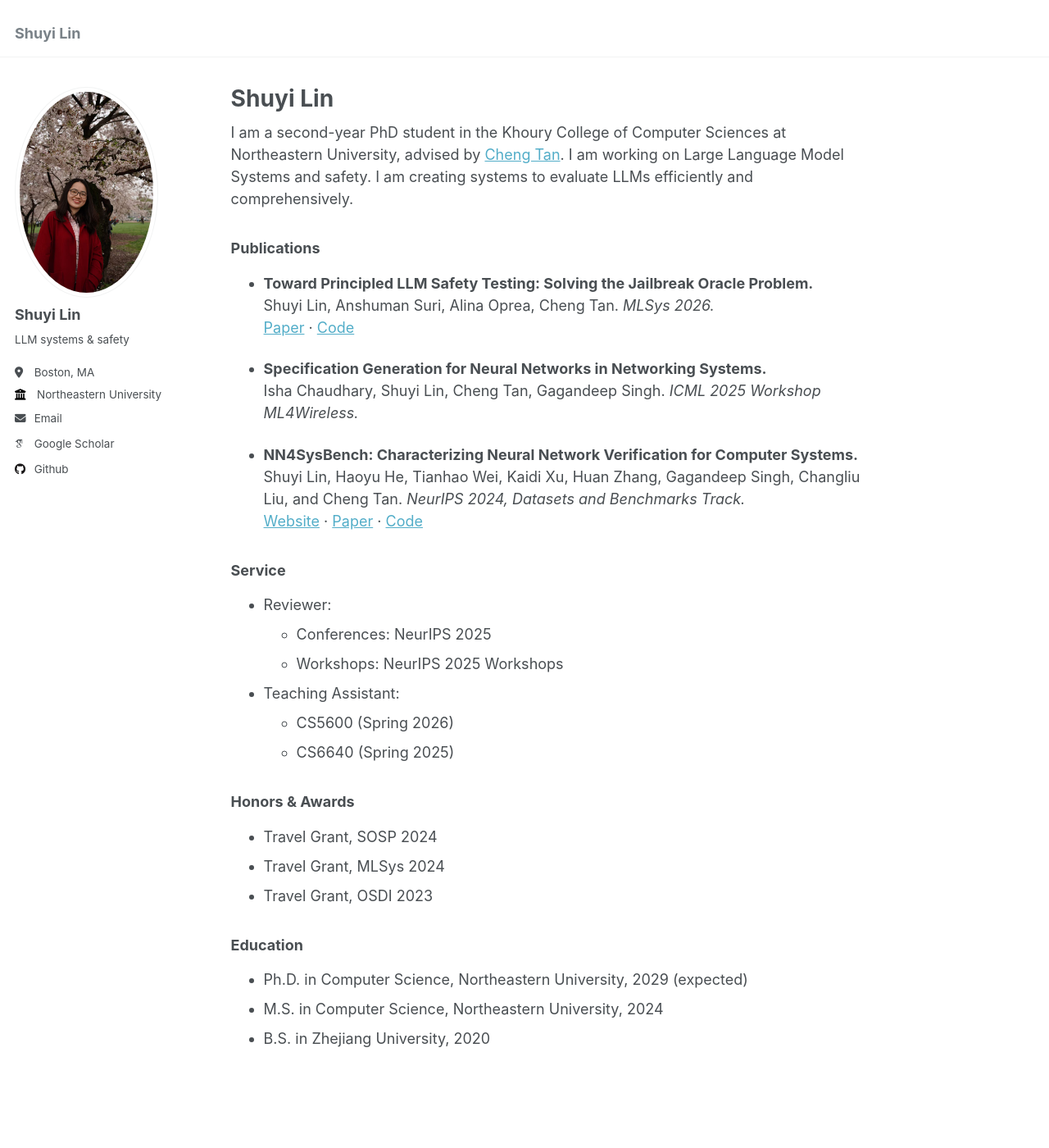
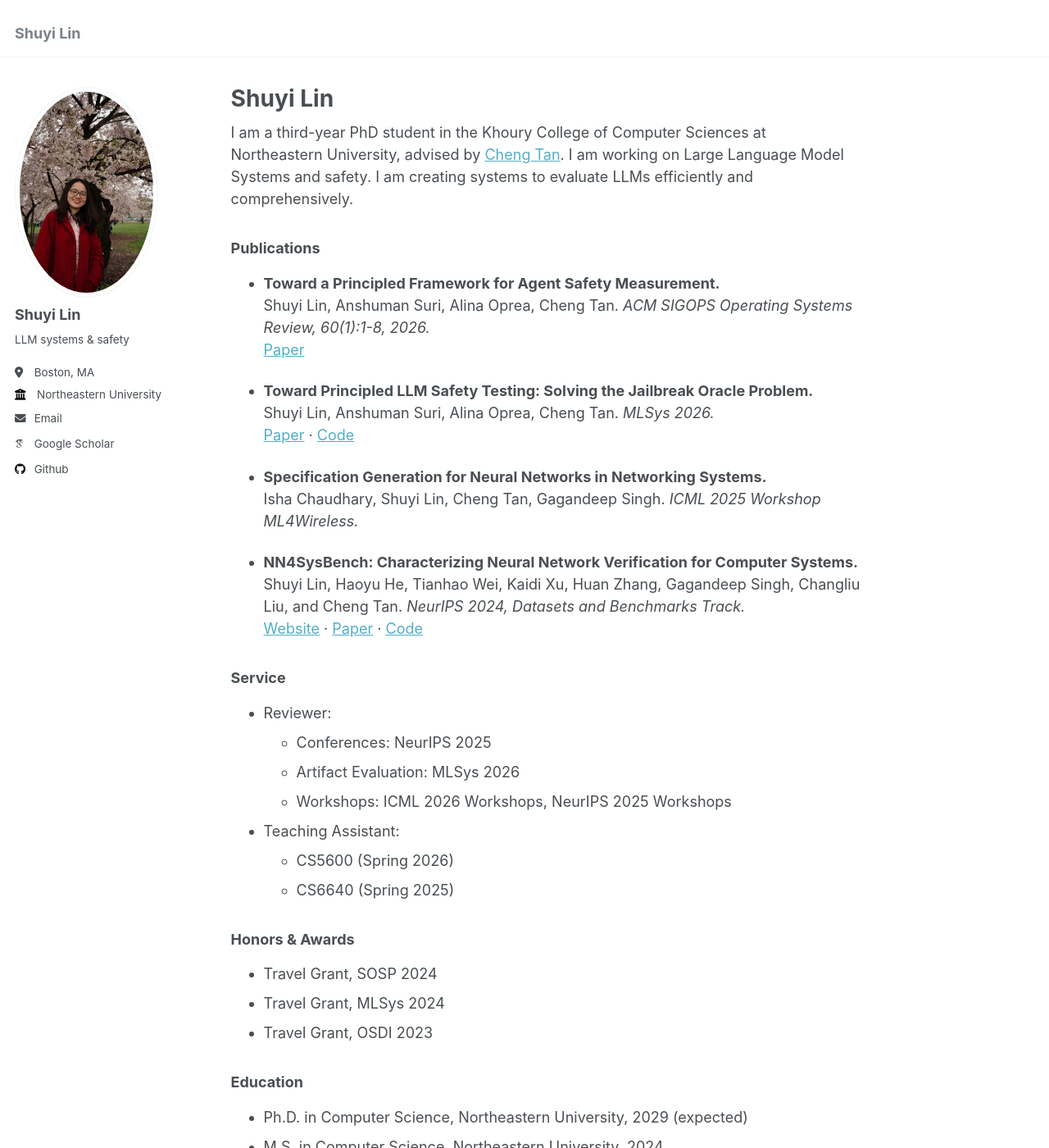
Before and after one commit to shuyilinn/shuyilinn.github.io, a Jekyll site: the page built from _pages/about.md, in a window 1280 px wide and 1400 px high. Shown: the whole window at 82% size. Built offline with Jekyll 4.4.1, drawn with Linux system fonts in a browser that asks for light colours; some web fonts are replaced.

Commit message:
update homepage: SIGOPS OSR paper, third-year, reviewing service
- Add "Toward a Principled Framework for Agent Safety Measurement"
  (ACM SIGOPS Operating Systems Review 60(1)) with ACM DL link
- Bio: second-year -> third-year PhD student
- Service: MLSys 2026 artifact evaluation, ICML 2026 workshops

Co-Authored-By: Claude Opus 5 (1M context) <noreply@anthropic.com>

```diff
--- a/_pages/about.md
+++ b/_pages/about.md
@@ -6,11 +6,15 @@ redirect_from:
   - /about/
   - /about.html
 ---
-I am a second-year PhD student in the Khoury College of Computer Sciences at Northeastern University, advised by [Cheng Tan](https://naizhengtan.github.io/). I am working on Large Language Model Systems and safety. I am creating systems to evaluate LLMs efficiently and comprehensively.
+I am a third-year PhD student in the Khoury College of Computer Sciences at Northeastern University, advised by [Cheng Tan](https://naizhengtan.github.io/). I am working on Large Language Model Systems and safety. I am creating systems to evaluate LLMs efficiently and comprehensively.
 
 
 
 ### Publications
+
+- **Toward a Principled Framework for Agent Safety Measurement.**
+  Shuyi Lin, Anshuman Suri, Alina Oprea, Cheng Tan. *ACM SIGOPS Operating Systems Review, 60(1):1-8, 2026.*
+  [Paper](https://dl.acm.org/doi/abs/10.1145/3830422.3830423)
 
 - **Toward Principled LLM Safety Testing: Solving the Jailbreak Oracle Problem.**
   Shuyi Lin, Anshuman Suri, Alina Oprea, Cheng Tan. *MLSys 2026.*
@@ -28,7 +32,8 @@ I am a second-year PhD student in the Khoury College of Computer Sciences at Nor
 
 - Reviewer:
   - Conferences: NeurIPS 2025
-  - Workshops: NeurIPS 2025 Workshops
+  - Artifact Evaluation: MLSys 2026
+  - Workshops: ICML 2026 Workshops, NeurIPS 2025 Workshops
 - Teaching Assistant:
   - CS5600 (Spring 2026)
   - CS6640 (Spring 2025)
```
